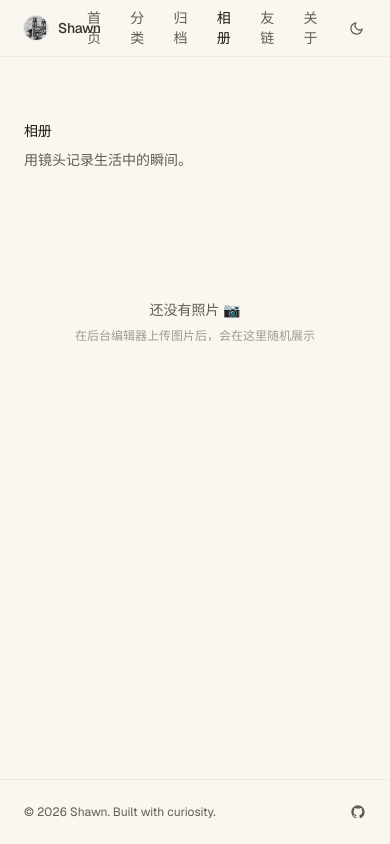
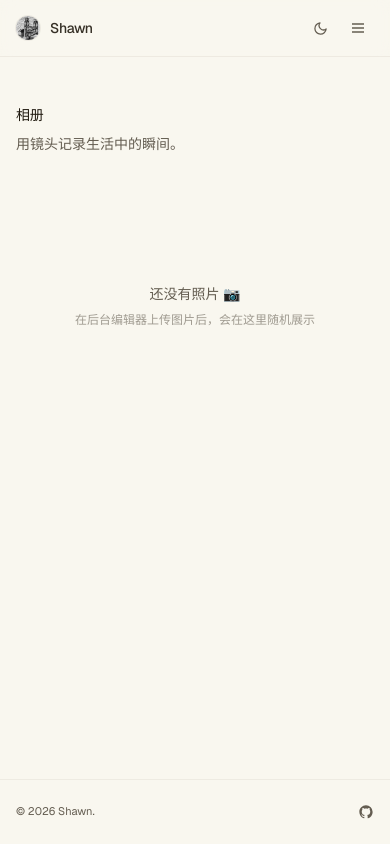
Before and after one commit to shawn1300/shawn1300.github.io, a Next.js app: page /gallery in a window 390 px wide. Built offline with nearby package versions, Linux system fonts and the light colour scheme; no server answers.

Commit message:
feat: 图片上传自动压缩 + 移动端汉堡菜单适配

```diff
--- a/app/about/page.tsx
+++ b/app/about/page.tsx
@@ -7,7 +7,7 @@ export const metadata: Metadata = {
 
 export default function AboutPage() {
   return (
-    <div className="mx-auto max-w-2xl px-6 py-16 sm:py-24">
+    <div className="mx-auto max-w-2xl px-4 sm:px-6 py-12 sm:py-24">
       <div className="mb-12 space-y-2">
         <h1 className="text-sm font-medium tracking-tight text-foreground">
           关于
--- a/app/admin/gallery/page.tsx
+++ b/app/admin/gallery/page.tsx
@@ -47,8 +47,11 @@ export default function AdminGalleryPage() {
 
     setUploading(true);
     try {
+      const { compressImage } = await import("@/lib/compress");
+      const toUpload = await compressImage(file);
+
       const formData = new FormData();
-      formData.append("file", file);
+      formData.append("file", toUpload);
 
       const res = await fetch("/api/gallery", { method: "POST", body: formData });
       const json = await res.json();
--- a/app/archive/page.tsx
+++ b/app/archive/page.tsx
@@ -39,7 +39,7 @@ export default async function ArchivePage() {
   ];
 
   return (
-    <div className="mx-auto max-w-2xl px-6 py-16 sm:py-24">
+    <div className="mx-auto max-w-2xl px-4 sm:px-6 py-12 sm:py-24">
       <div className="mb-12 space-y-2">
         <h1 className="text-sm font-medium tracking-tight text-foreground">
           归档
@@ -55,7 +55,7 @@ export default async function ArchivePage() {
         <div className="space-y-10">
           {years.map((year) => (
             <div key={year}>
-              <h2 className="text-2xl font-bold text-foreground/20 mb-6 tracking-tight">
+              <h2 className="text-xl sm:text-2xl font-bold text-foreground/20 mb-4 sm:mb-6 tracking-tight">
                 {year}
               </h2>
               <div className="space-y-8">
--- a/app/categories/page.tsx
+++ b/app/categories/page.tsx
@@ -13,7 +13,7 @@ export default async function CategoriesPage() {
   const categories = await getCategoriesWithCount();
 
   return (
-    <div className="mx-auto max-w-2xl px-6 py-16 sm:py-24">
+    <div className="mx-auto max-w-2xl px-4 sm:px-6 py-12 sm:py-24">
       <div className="mb-12 space-y-2">
         <h1 className="text-sm font-medium tracking-tight text-foreground">
           分类
--- a/app/friends/page.tsx
+++ b/app/friends/page.tsx
@@ -36,7 +36,7 @@ const friends: FriendLink[] = [
 
 export default function FriendsPage() {
   return (
-    <div className="mx-auto max-w-2xl px-6 py-16 sm:py-24">
+    <div className="mx-auto max-w-2xl px-4 sm:px-6 py-12 sm:py-24">
       <div className="mb-12 space-y-2">
         <h1 className="text-sm font-medium tracking-tight text-foreground">
           友链
--- a/app/gallery/page.tsx
+++ b/app/gallery/page.tsx
@@ -37,7 +37,7 @@ export default function GalleryPage() {
 
   if (loading) {
     return (
-      <div className="mx-auto max-w-5xl px-6 py-16 sm:py-24">
+      <div className="mx-auto max-w-5xl px-4 sm:px-6 py-12 sm:py-24">
         <div className="mb-12 space-y-2">
           <h1 className="text-sm font-medium tracking-tight text-foreground">
             相册
@@ -53,7 +53,7 @@ export default function GalleryPage() {
 
   if (images.length === 0) {
     return (
-      <div className="mx-auto max-w-5xl px-6 py-16 sm:py-24">
+      <div className="mx-auto max-w-5xl px-4 sm:px-6 py-12 sm:py-24">
         <div className="mb-12 space-y-2">
           <h1 className="text-sm font-medium tracking-tight text-foreground">
             相册
@@ -75,7 +75,7 @@ export default function GalleryPage() {
   const current = images[index];
 
   return (
-    <div className="mx-auto max-w-5xl px-6 py-16 sm:py-24">
+    <div className="mx-auto max-w-5xl px-4 sm:px-6 py-12 sm:py-24">
       <div className="mb-12 space-y-2">
         <h1 className="text-sm font-medium tracking-tight text-foreground">
           相册
@@ -87,7 +87,7 @@ export default function GalleryPage() {
 
       <div
         onClick={nextImage}
-        className="w-[90vw] max-w-5xl aspect-[3/2] rounded-lg overflow-hidden border border-border/40 hover:border-border cursor-pointer transition-colors bg-muted/30"
+        className="w-[92vw] max-w-5xl aspect-square sm:aspect-[3/2] rounded-lg overflow-hidden border border-border/40 hover:border-border cursor-pointer transition-colors bg-muted/30"
       >
         <img
           src={current.url}
--- a/app/page.tsx
+++ b/app/page.tsx
@@ -7,7 +7,7 @@ export default async function HomePage() {
   const posts = await getPublishedPosts({ limit: 50 });
 
   return (
-    <div className="mx-auto max-w-2xl px-6 py-16 sm:py-24">
+    <div className="mx-auto max-w-2xl px-4 sm:px-6 py-12 sm:py-24">
       {/* Page header */}
       <div className="mb-12 space-y-2">
         <h1 className="text-sm font-medium tracking-tight text-foreground">
--- a/app/posts/[slug]/page.tsx
+++ b/app/posts/[slug]/page.tsx
@@ -41,7 +41,7 @@ export default async function PostPage({ params }: PostPageProps) {
   }
 
   return (
-    <div className="mx-auto max-w-2xl px-6 py-16 sm:py-24">
+    <div className="mx-auto max-w-2xl px-4 sm:px-6 py-12 sm:py-24">
       <article>
         {/* Post header */}
         <header className="mb-10 space-y-4">
--- a/components/admin/image-upload.tsx
+++ b/components/admin/image-upload.tsx
@@ -32,13 +32,16 @@ export function ImageUpload({ onInsert }: ImageUploadProps) {
     setUploading(true);
 
     try {
+      const { compressImage } = await import("@/lib/compress");
+      const toUpload = await compressImage(file);
+
       const supabase = createClient();
       const ext = file.name.split(".").pop() || "png";
       const fileName = `${Date.now()}-${Math.random().toString(36).slice(2)}.${ext}`;
 
       const { error: uploadError } = await supabase.storage
         .from("blog-images")
-        .upload(fileName, file, {
+        .upload(fileName, toUpload, {
           cacheControl: "31536000",
           upsert: false,
         });
--- a/components/layout/footer.tsx
+++ b/components/layout/footer.tsx
@@ -1,9 +1,9 @@
 export function Footer() {
   return (
     <footer className="border-t border-border/40">
-      <div className="mx-auto flex h-16 max-w-5xl items-center justify-between px-6">
-        <p className="text-xs text-muted-foreground">
-          &copy; {new Date().getFullYear()} Shawn. Built with curiosity.
+      <div className="mx-auto flex h-16 max-w-5xl items-center justify-between px-4 sm:px-6">
+        <p className="text-[11px] sm:text-xs text-muted-foreground">
+          &copy; {new Date().getFullYear()} Shawn.
         </p>
         <a
           href="https://github.com/shawn1300"
--- a/components/layout/header.tsx
+++ b/components/layout/header.tsx
@@ -1,5 +1,6 @@
 "use client";
 
+import { useState } from "react";
 import Link from "next/link";
 import { usePathname } from "next/navigation";
 import { ThemeToggle } from "@/components/theme-toggle";
@@ -16,25 +17,10 @@ const navItems = [
 
 export function Header() {
   const pathname = usePathname();
+  const [menuOpen, setMenuOpen] = useState(false);
 
-  return (
-    <header className="sticky top-0 z-50 w-full border-b border-border/40 bg-background/80 backdrop-blur supports-[backdrop-filter]:bg-background/60">
-      <div className="mx-auto flex h-14 max-w-5xl items-center justify-between px-6">
-        {/* Logo */}
-        <Link
-          href="/"
-          className="flex items-center gap-2.5 text-sm font-medium tracking-tight text-foreground/90 hover:text-foreground transition-colors"
-        >
-          <img
-            src="/shawn.jpg"
-            alt="Shawn"
-            className="h-6 w-6 rounded-full object-cover ring-1 ring-border/40"
-          />
-          Shawn
-        </Link>
-
-        {/* Nav */}
-        <nav className="flex items-center gap-6">
+  const NavLinks = ({ onClick }: { onClick?: () => void }) => (
+    <>
       {navItems.map((item) => {
         const isActive =
           item.href === "/"
@@ -44,6 +30,7 @@ export function Header() {
           <Link
             key={item.href}
             href={item.href}
+            onClick={onClick}
             className={cn(
               "text-sm transition-colors",
               isActive
@@ -55,9 +42,64 @@ export function Header() {
           </Link>
         );
       })}
+    </>
+  );
+
+  return (
+    <header className="sticky top-0 z-50 w-full border-b border-border/40 bg-background/80 backdrop-blur supports-[backdrop-filter]:bg-background/60">
+      <div className="mx-auto flex h-14 max-w-5xl items-center justify-between px-4 sm:px-6">
+        {/* Logo */}
+        <Link
+          href="/"
+          className="flex items-center gap-2.5 text-sm font-medium tracking-tight text-foreground/90 hover:text-foreground transition-colors shrink-0"
+        >
+          <img
+            src="/shawn.jpg"
+            alt="Shawn"
+            className="h-6 w-6 rounded-full object-cover ring-1 ring-border/40"
+          />
+          Shawn
+        </Link>
+
+        {/* Desktop nav */}
+        <nav className="hidden sm:flex items-center gap-6">
+          <NavLinks />
           <ThemeToggle />
         </nav>
+
+        {/* Mobile: theme toggle + hamburger */}
+        <div className="flex items-center gap-2 sm:hidden">
+          <ThemeToggle />
+          <button
+            onClick={() => setMenuOpen(!menuOpen)}
+            className="h-8 w-8 flex items-center justify-center rounded-md text-muted-foreground hover:text-foreground transition-colors"
+            aria-label="菜单"
+          >
+            <svg
+              className={cn("h-4 w-4 transition-transform", menuOpen && "rotate-90")}
+              viewBox="0 0 16 16"
+              fill="none"
+              stroke="currentColor"
+              strokeWidth="1.5"
+            >
+              {menuOpen ? (
+                <path d="M4 4l8 8M12 4l-8 8" />
+              ) : (
+                <path d="M2 4h12M2 8h12M2 12h12" />
+              )}
+            </svg>
+          </button>
         </div>
+      </div>
+
+      {/* Mobile dropdown menu */}
+      {menuOpen && (
+        <nav className="sm:hidden border-t border-border/40 bg-background/95 backdrop-blur">
+          <div className="flex flex-col px-4 py-3 space-y-1">
+            <NavLinks onClick={() => setMenuOpen(false)} />
+          </div>
+        </nav>
+      )}
     </header>
   );
 }
--- /dev/null
+++ b/lib/compress.ts
@@ -0,0 +1,71 @@
+/**
+ * 客户端图片压缩工具
+ * 使用 Canvas API 缩放 + JPEG 压缩
+ */
+
+const MAX_WIDTH = 1920;
+const MAX_HEIGHT = 1920;
+const QUALITY = 0.8;
+
+export function compressImage(file: File): Promise<File> {
+  return new Promise((resolve, reject) => {
+    // 小于 200KB 的不压缩，直接返回
+    if (file.size < 200 * 1024) {
+      resolve(file);
+      return;
+    }
+
+    const img = new Image();
+    const url = URL.createObjectURL(file);
+
+    img.onload = () => {
+      URL.revokeObjectURL(url);
+
+      let { width, height } = img;
+
+      // 等比缩放
+      if (width > MAX_WIDTH || height > MAX_HEIGHT) {
+        const ratio = Math.min(MAX_WIDTH / width, MAX_HEIGHT / height);
+        width = Math.round(width * ratio);
+        height = Math.round(height * ratio);
+      }
+
+      const canvas = document.createElement("canvas");
+      canvas.width = width;
+      canvas.height = height;
+
+      const ctx = canvas.getContext("2d");
+      if (!ctx) {
+        resolve(file); // fallback
+        return;
+      }
+
+      ctx.drawImage(img, 0, 0, width, height);
+
+      canvas.toBlob(
+        (blob) => {
+          if (!blob) {
+            resolve(file); // fallback
+            return;
+          }
+
+          const ext = file.name.split(".").pop()?.toLowerCase() || "jpg";
+          const compressed = new File([blob], file.name, {
+            type: `image/${ext === "png" ? "png" : "jpeg"}`,
+          });
+
+          resolve(compressed);
+        },
+        file.type === "image/png" ? "image/png" : "image/jpeg",
+        QUALITY
+      );
+    };
+
+    img.onerror = () => {
+      URL.revokeObjectURL(url);
+      resolve(file); // 加载失败，返回原文件
+    };
+
+    img.src = url;
+  });
+}
```
Lines whose indentation alone changed are shown as unchanged.
